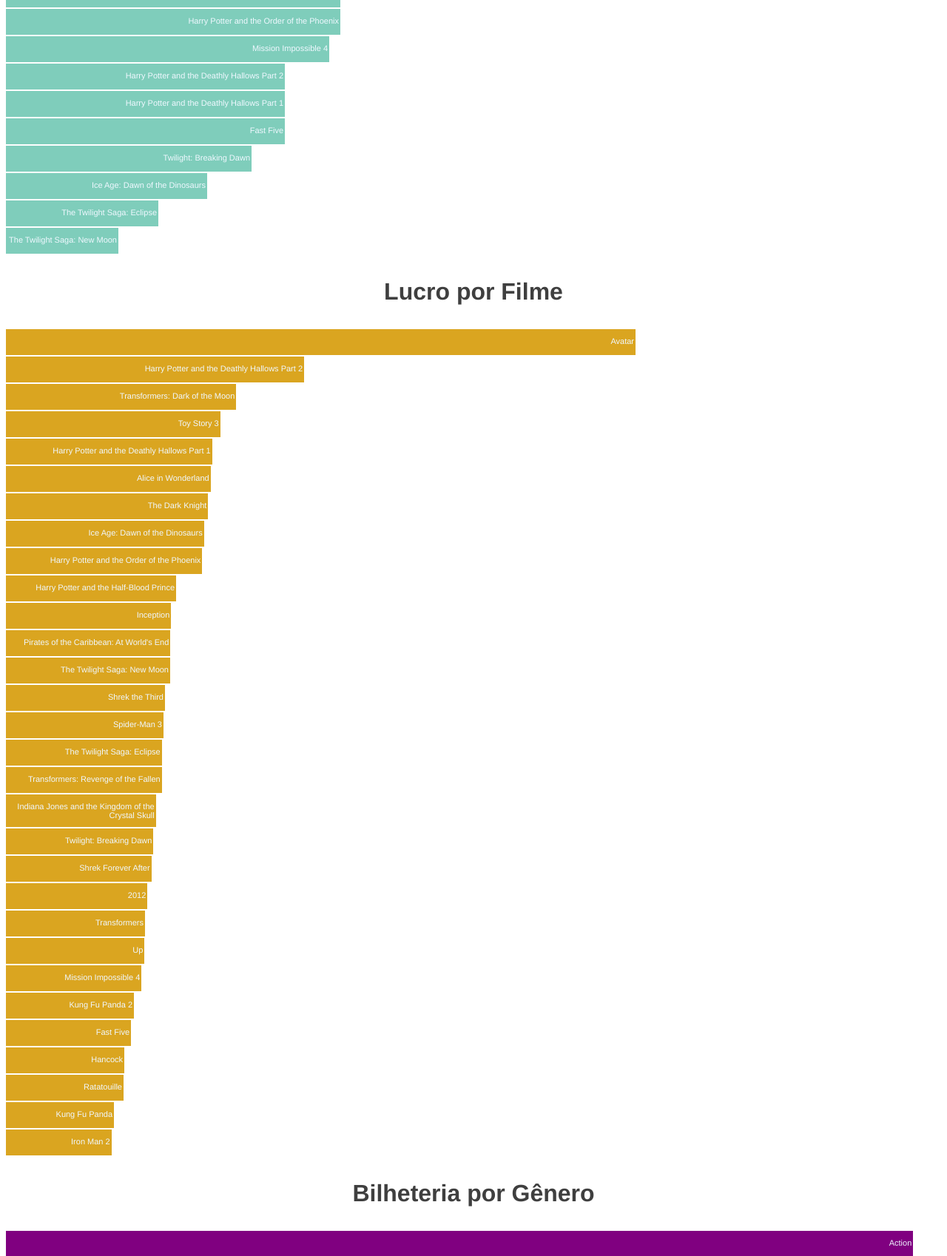
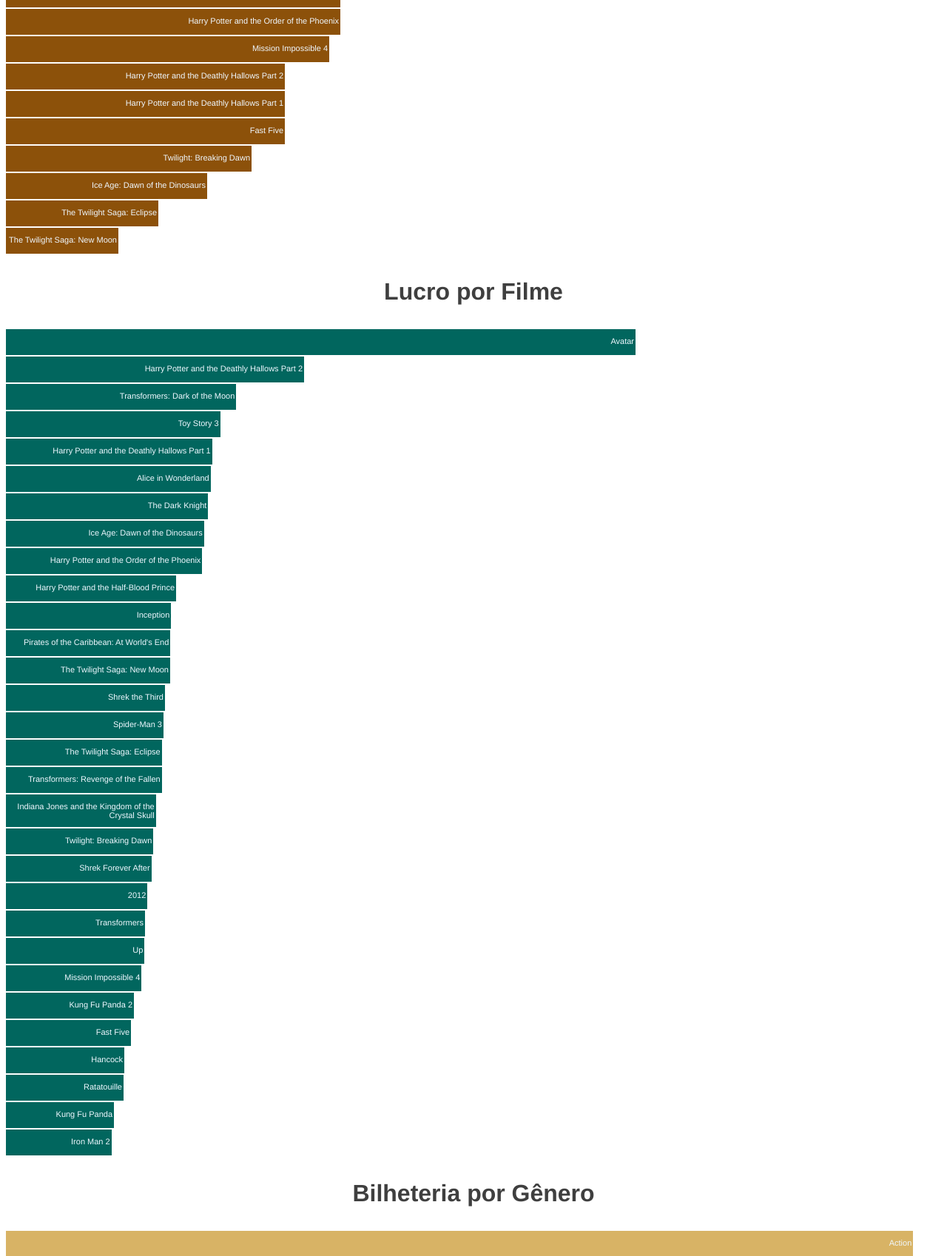
Before and after one commit to edurdneto/Visualization-datavis-course, a plain HTML site: page 2017_09_25/movies_d3.html in a window 1280 px wide. Shown: the part 2065-3763 px from the top of the page at 74% size. Drawn offline with nearby package versions, Linux system fonts and the light colour scheme.

Commit message:
mudanca de cor

```diff
--- a/2017_09_25/movies_d3.html
+++ b/2017_09_25/movies_d3.html
@@ -60,7 +60,7 @@
 					return (d.Budget_M * 3) + "px";
 				})
 				.style("background-color", function(d){
-					return "#7fcdbb";
+					return "#8c510a";
 				})
 				.select("span")
 					.text(function (d) {
@@ -91,7 +91,7 @@
 					return (d.Worldwide_Gross_M-d.Budget_M) / 3 + "px";
 				})
 				.style("background-color", function(d){
-					return "#DAA520";
+					return "#01665e";
 				})
 				.select("span")
 					.text(function (d) {
@@ -122,7 +122,7 @@
 					return (d.number) / 10 + "px";
 				})
 				.style("background-color", function(d){
-					return "purple";
+					return "#d8b365";
 				})
 				.select("span")
 					.text(function (d) {
```
